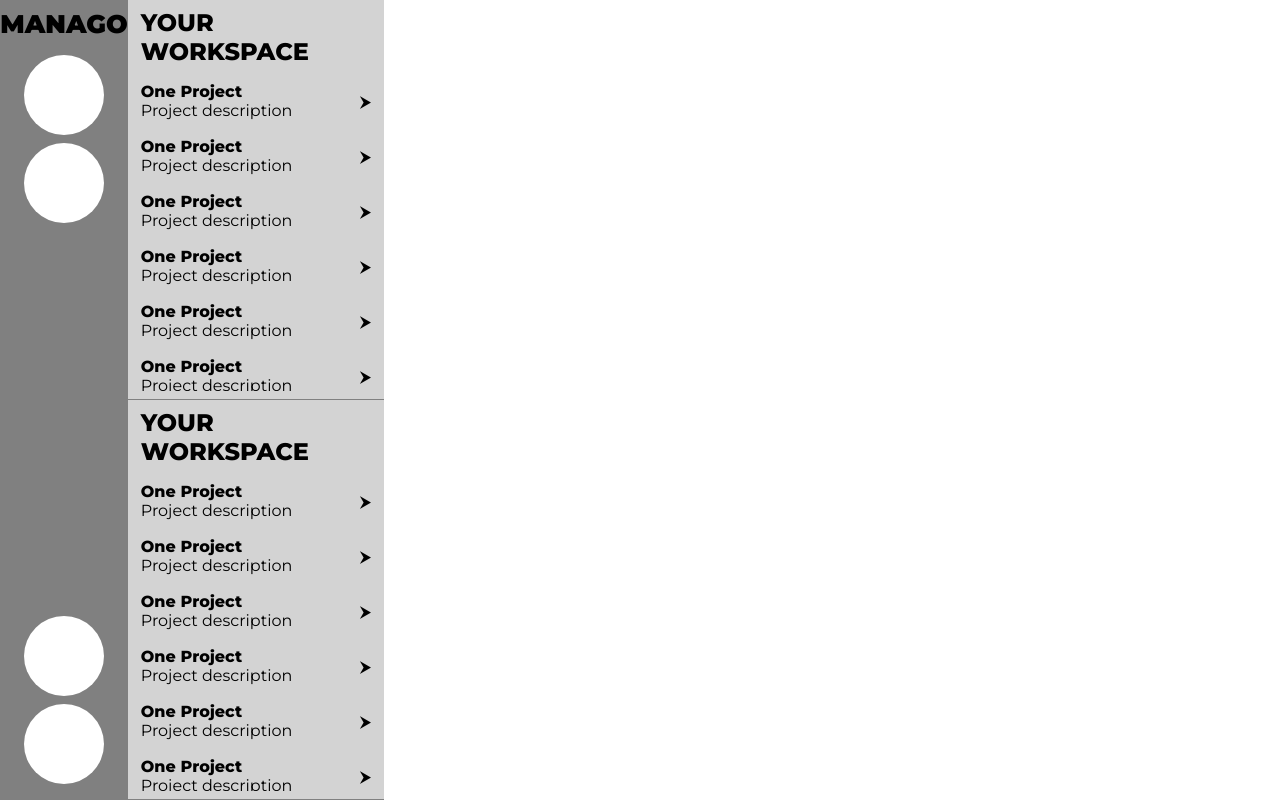
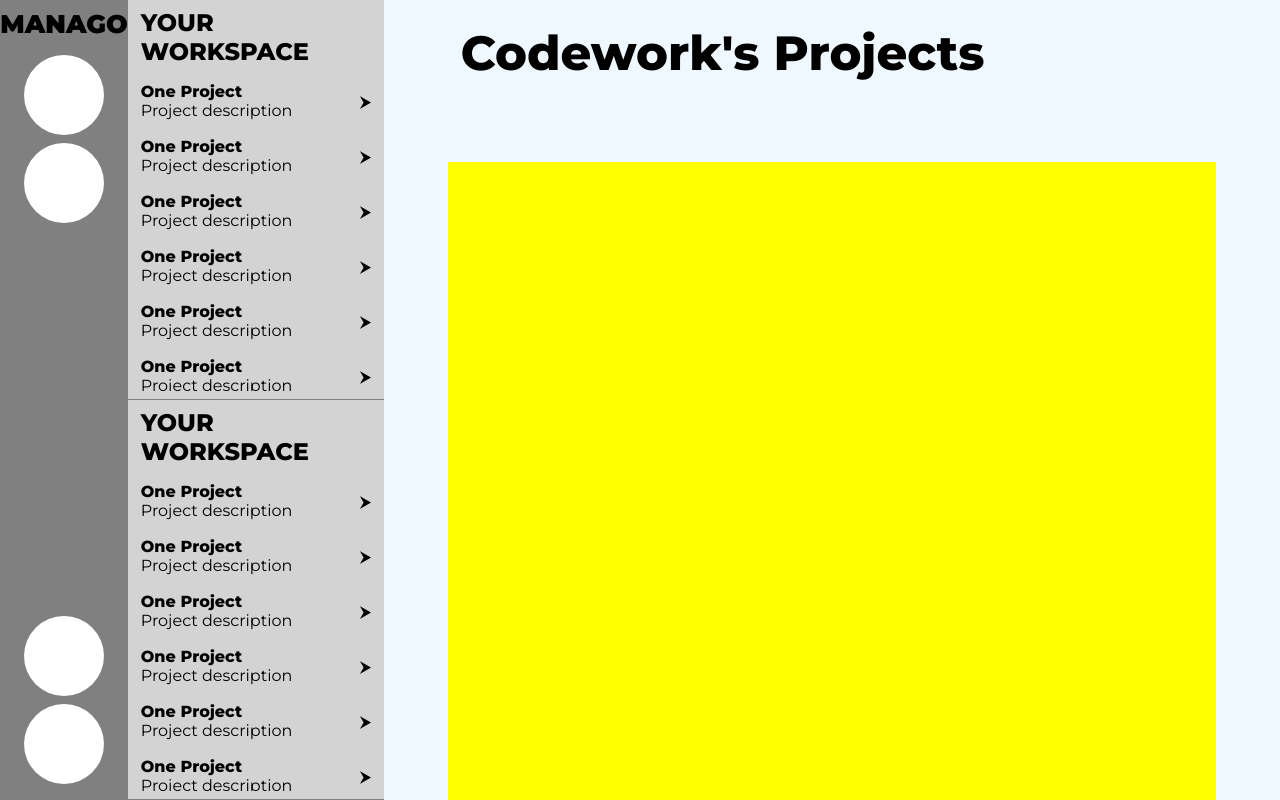
Before and after one commit to xaviervide/manago, a React (Create React App) app in the folder client/: page /dashboard in a window 1280 px wide. Built offline with nearby package versions, Linux system fonts and the light colour scheme.

Commit message:
feat: added mainView component and its wireframe

```diff
--- a/client/src/components/dashboard/dashboard.tsx
+++ b/client/src/components/dashboard/dashboard.tsx
@@ -1,3 +1,4 @@
+import MainView from '../mainView/mainView';
 import Sidebar from '../sidebar/sidebar';
 import Workspace from '../workspace/workspace';
 import './dashboard.css';
@@ -7,6 +8,7 @@ function Dashboard () {
     <div className="dashboard-container">
       <Sidebar></Sidebar>
       <Workspace></Workspace>
+      <MainView></MainView>
     </div>
   );
 }
--- /dev/null
+++ b/client/src/components/mainView/mainView.css
@@ -0,0 +1,31 @@
+.mainview-container {
+  display: flex;
+  flex-direction: column;
+  width: 70vw;
+  box-sizing: border-box;
+  background-color: aliceblue;
+  padding: 3vh 5vw;
+  overflow-y: scroll;
+}
+/*
+.mainview-title-container {
+  position: absolute;
+  width: 60vw;
+  background-color: wheat;
+} */
+
+.mainview-title-container h2 {
+  font-size: 3rem;
+  margin-left: 1vw;
+}
+
+.mainview-project-container {
+  margin-top: 10vh;
+  min-height: 160vh;
+  width: 100%;
+  background-color: yellow;
+}
+
+.mainview-container::-webkit-scrollbar {
+  display: none;
+}
--- /dev/null
+++ b/client/src/components/mainView/mainView.tsx
@@ -0,0 +1,16 @@
+import './mainView.css';
+
+function MainView () {
+  return (
+    <div className="mainview-container">
+      <div className="mainview-title-container">
+        <h2>Codework's Projects</h2>
+      </div>
+      <div className="mainview-project-container">
+
+      </div>
+    </div>
+  );
+}
+
+export default MainView;
```
